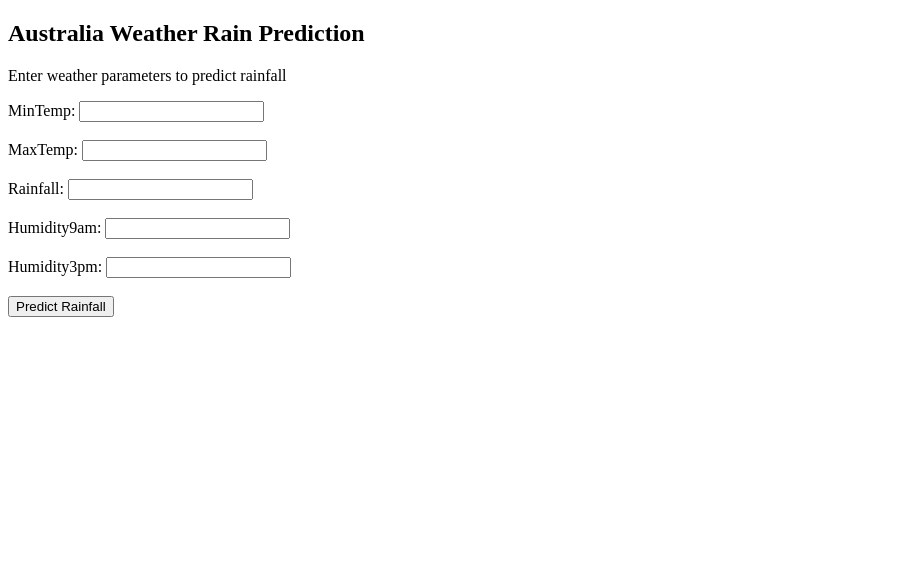
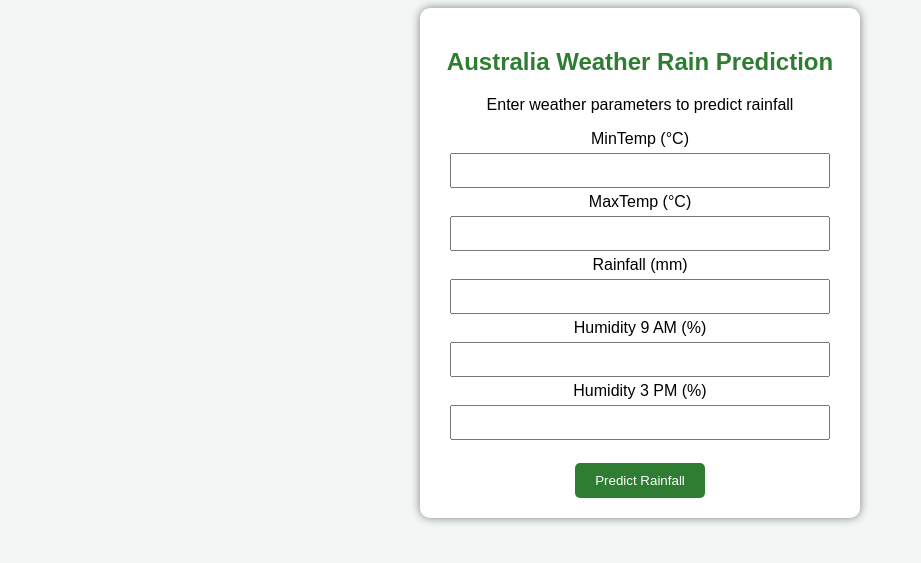
Before and after one commit to ankababupadamata13-ux/Mlop-Project, a Flask app: page / in a window 1280 px wide. Shown: the top 563 px of the page, without its empty margins (0-921 px from the left). Run offline with Flask 3, Linux system fonts and the light colour scheme; parts of the project's set-up code (start-up, migrations or seed data) failed here and were passed over.

Commit message:
fix pipeline

```diff
--- a/application.py
+++ b/application.py
@@ -5,16 +5,11 @@ import numpy as np
 
 app = Flask(__name__)
 
-# Get current folder path
 BASE_DIR = os.path.dirname(os.path.abspath(__file__))
-
-# Model path
 MODEL_PATH = os.path.join(BASE_DIR, "model.pkl")
 
-# Load trained model
 model = joblib.load(MODEL_PATH)
 
-#  Only 5 features (same as training model)
 FEATURES = [
     'MinTemp',
     'MaxTemp',
@@ -23,28 +18,38 @@ FEATURES = [
     'Humidity3pm'
 ]
 
-LABELS = {0: "NO ", 1: "YES "}
-
 @app.route("/", methods=["GET", "POST"])
 def index():
+
     prediction = None
+    advice = None
 
     if request.method == "POST":
         try:
-            # Get input values from form
+
             input_data = [float(request.form[feature]) for feature in FEATURES]
-
-            # Convert to numpy array
             input_array = np.array(input_data).reshape(1, -1)
 
-            # Make prediction
             pred = model.predict(input_array)[0]
-            prediction = LABELS.get(pred, "Unknown")
+
+            # Farmer friendly result
+            if pred == 1:
+                prediction = " Rainfall Expected Tomorrow"
+                advice = "Good time for sowing crops. Reduce irrigation and prepare drainage in fields."
+            else:
+                prediction = " No Rain Expected Tomorrow"
+                advice = "Irrigation is required for crops. Plan watering schedule."
 
         except Exception as e:
             prediction = f"Error: {str(e)}"
 
-    return render_template("index.html", prediction=prediction, features=FEATURES)
+    return render_template(
+        "index.html",
+        prediction=prediction,
+        advice=advice,
+        features=FEATURES
+    )
+
 
 if __name__ == "__main__":
-    app.run(host="0.0.0.0", port=5000)
+    app.run(host="0.0.0.0", port=5000, debug=True)
--- a/templates/index.html
+++ b/templates/index.html
@@ -2,35 +2,102 @@
 <html>
 <head>
     <title>Australia Weather Rain Prediction</title>
+
+    <style>
+        body{
+            font-family: Arial;
+            background-color:#f2f7f5;
+            text-align:center;
+        }
+
+        .container{
+            width:400px;
+            margin:auto;
+            background:white;
+            padding:20px;
+            border-radius:10px;
+            box-shadow:0px 0px 10px gray;
+        }
+
+        h2{
+            color:#2e7d32;
+        }
+
+        input{
+            width:90%;
+            padding:8px;
+            margin:5px;
+        }
+
+        button{
+            padding:10px 20px;
+            background:#2e7d32;
+            color:white;
+            border:none;
+            border-radius:5px;
+            cursor:pointer;
+        }
+
+        button:hover{
+            background:#1b5e20;
+        }
+
+        .result{
+            margin-top:20px;
+            padding:10px;
+            background:#e8f5e9;
+            border-radius:8px;
+        }
+    </style>
+
 </head>
+
 <body>
+
+<div class="container">
 
 <h2>Australia Weather Rain Prediction</h2>
 <p>Enter weather parameters to predict rainfall</p>
 
 <form method="POST">
 
-        <label>MinTemp:</label>
-        <input type="number" step="any" name="MinTemp" required><br><br>
+<label>MinTemp (°C)</label><br>
+<input type="number" step="any" name="MinTemp" required><br>
 
-        <label>MaxTemp:</label>
-        <input type="number" step="any" name="MaxTemp" required><br><br>
+<label>MaxTemp (°C)</label><br>
+<input type="number" step="any" name="MaxTemp" required><br>
 
-        <label>Rainfall:</label>
-        <input type="number" step="any" name="Rainfall" required><br><br>
+<label>Rainfall (mm)</label><br>
+<input type="number" step="any" name="Rainfall" required><br>
 
-        <label>Humidity9am:</label>
-        <input type="number" step="any" name="Humidity9am" required><br><br>
+<label>Humidity 9 AM (%)</label><br>
+<input type="number" step="any" name="Humidity9am" required><br>
 
-        <label>Humidity3pm:</label>
+<label>Humidity 3 PM (%)</label><br>
 <input type="number" step="any" name="Humidity3pm" required><br><br>
 
 <button type="submit">Predict Rainfall</button>
+
 </form>
 
 {% if prediction %}
-        <h3>Prediction Result: {{ prediction }}</h3>
+
+<div class="result">
+
+<h3>Prediction Result</h3>
+
+<h2>{{ prediction }}</h2>
+
+{% if advice %}
+<p><b>Farmer Advice:</b></p>
+<p>{{ advice }}</p>
 {% endif %}
+
+</div>
+
+{% endif %}
+
+</div>
 
 </body>
 </html>
```
Lines whose indentation alone changed are shown as unchanged.
